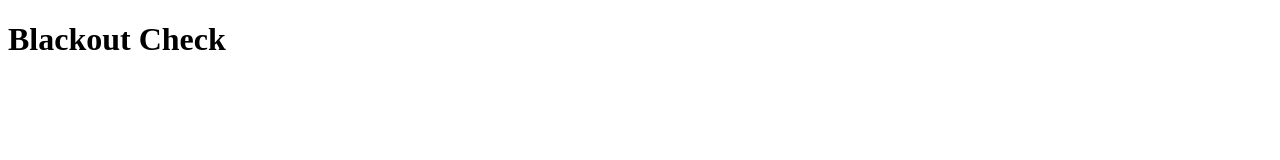
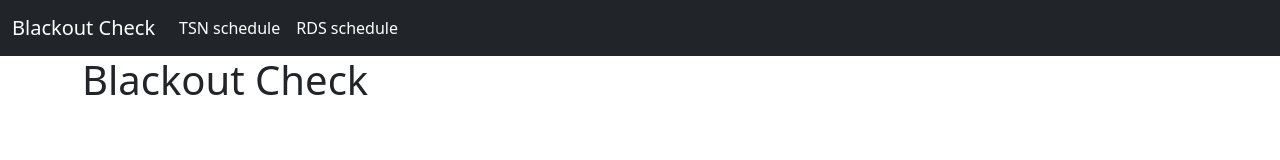
Before and after one commit to teban004/blackoutCheck, a website: page index.html in a window 1280 px wide. Drawn offline with nearby package versions, Linux system fonts and the light colour scheme.

Commit message:
added bootstrap, and main navigation menu

```diff
--- a/index.html
+++ b/index.html
@@ -6,15 +6,42 @@
 	<meta name="viewport" content="width=device-width, initial-scale=1.0">
 	<title>Blackout Check</title>
 	<!-- CSS Section-->
+	<link rel="stylesheet" href="./node_modules/bootstrap/dist/css/bootstrap.min.css">
+	<link rel="stylesheet" href="https://cdnjs.cloudflare.com/ajax/libs/font-awesome/4.7.0/css/font-awesome.min.css">
+
 	<link rel="stylesheet" href="./Content/app.css">
 
 </head>
 <body>
-	<div>
+
+	<header>
+		<nav class="navbar navbar-expand-lg navbar-dark bg-dark">
+			<div class="container-fluid">
+				<a class="navbar-brand" href="#">Blackout Check</a>
+				<button class="navbar-toggler" type="button" data-bs-toggle="collapse" data-bs-target="#navbarSupportedContent" aria-controls="navbarSupportedContent" aria-expanded="false" aria-label="Toggle navigation">
+					<span class="navbar-toggler-icon"></span>
+				</button>
+				<div class="collapse navbar-collapse" id="navbarSupportedContent">
+					<ul class="navbar-nav ml-auto mb-2 mb-lg-0">
+						<li class="nav-item">
+							<a class="nav-link active" aria-current="page" href="https://www.tsn.ca/live/schedule" target="blank">TSN schedule</a>
+						</li>
+						<li class="nav-item">
+							<a class="nav-link active" aria-current="page" href="https://www.rds.ca/emissions/horaire?axisVideoId=68996" target="blank">RDS schedule</a>
+						</li>
+					</ul>
+				</div>
+			</div>
+		</nav>
+	</header>
+
+	<div class="container">
 		<h1>Blackout Check</h1>
 	</div>
 
 	<!-- JavaScript Section-->
+	<script src="./node_modules/jquery/dist/jquery.min.js"></script>
+	<script src="./node_modules/bootstrap/dist/js/bootstrap.bundle.min.js"></script>
 	<script src="./Scripts/app.js"></script>
 
 </body>
```
Also changed, not shown: package.json (added, +15 -0 lines), 1 other file.
